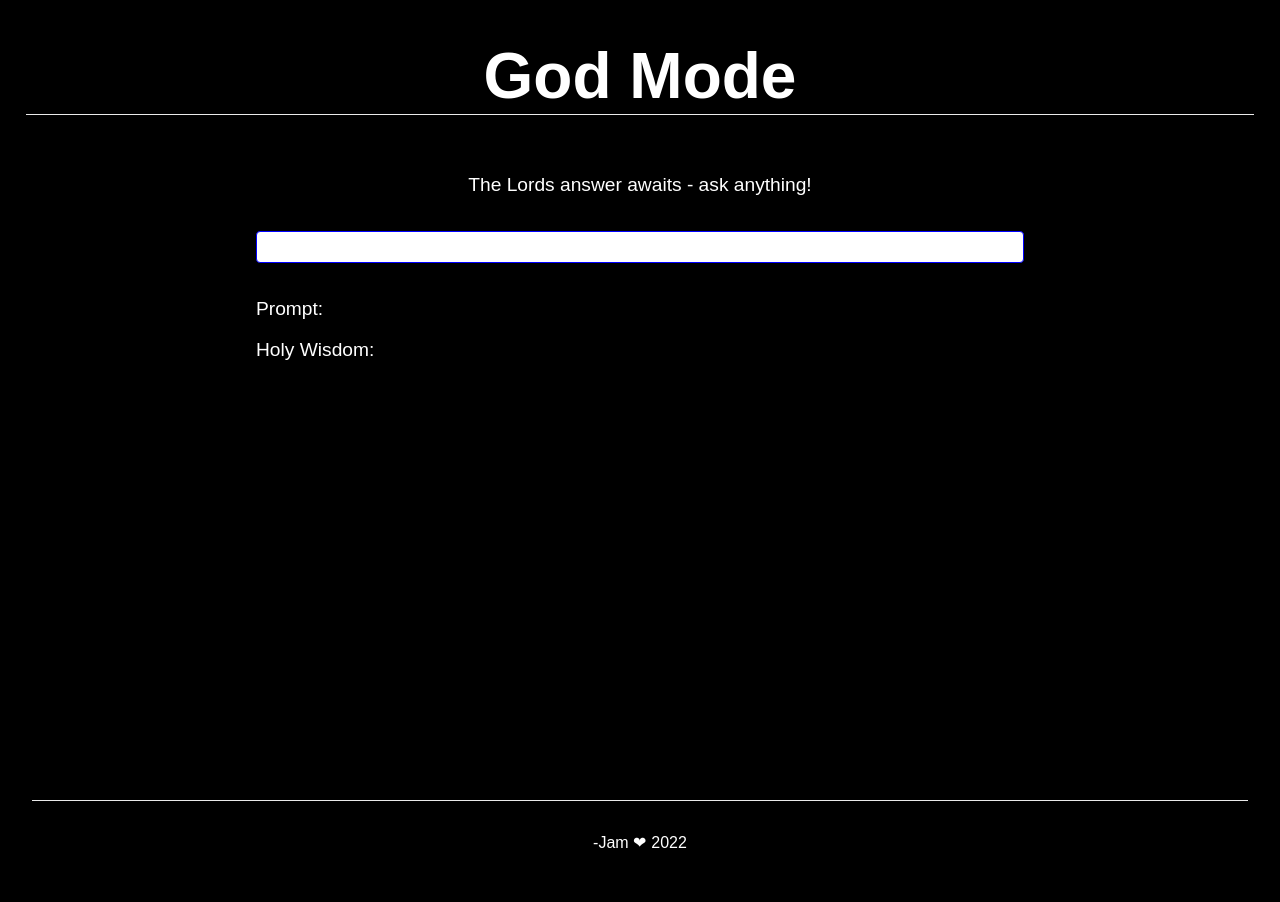
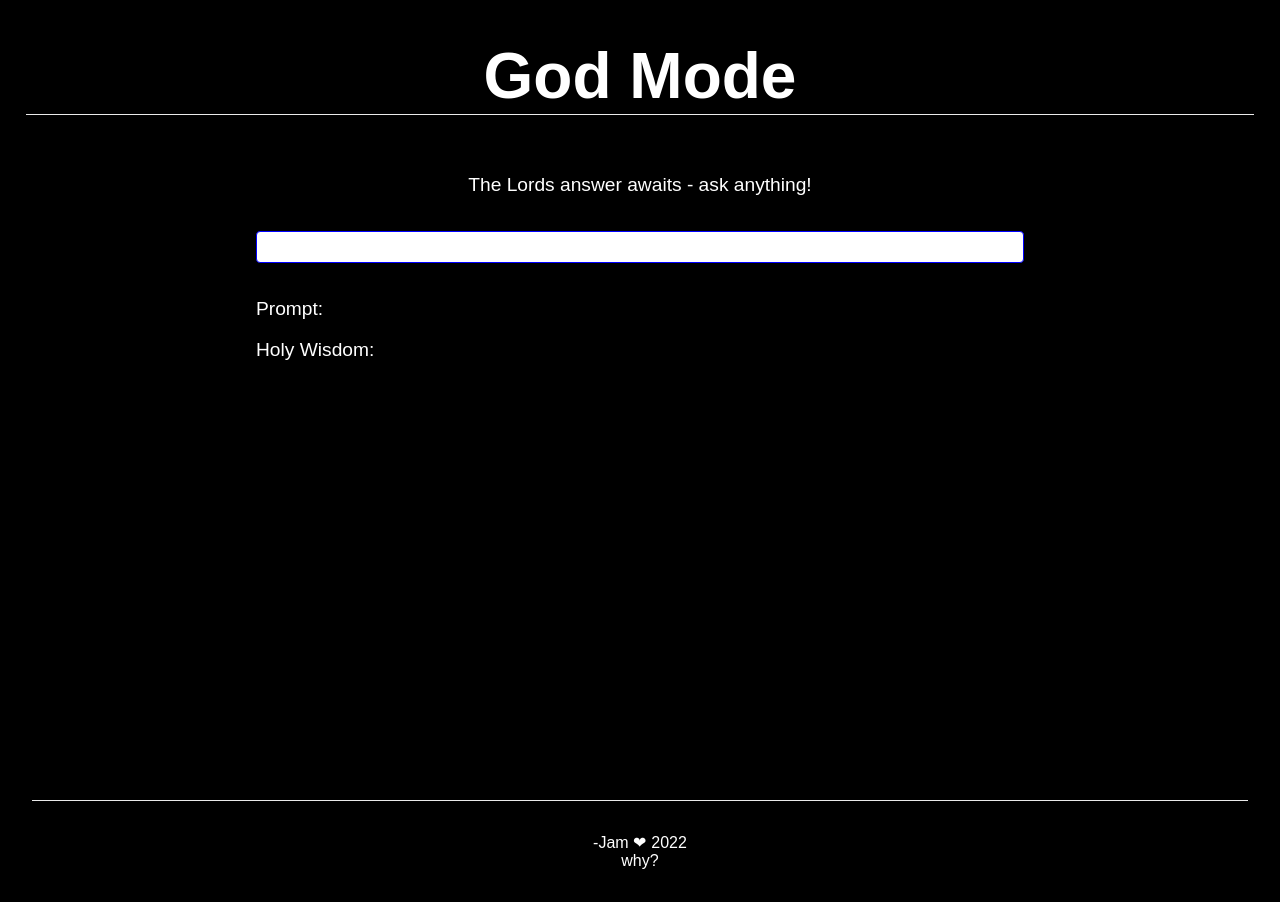
Before and after one commit to jamesonarnett/OpenAI-GPT3-playground, a Next.js app: page / in a window 1280 px wide. Built offline with nearby package versions, Linux system fonts and the light colour scheme.

Commit message:
readMe update

```diff
--- a/pages/index.tsx
+++ b/pages/index.tsx
@@ -89,7 +89,7 @@ export default function Home() {
         <meta
           name="viewport"
           content="width=device-width, initial-scale=1.0, maximum-scale=1.0, user-scalable=0"
-        ></meta>
+        />
         <link rel="icon" href="/favicon.ico" />
       </Head>
 
@@ -150,6 +150,7 @@ export default function Home() {
           >
             -Jam &#10084; <span style={{ marginLeft: ".3rem" }}>{year}</span>
           </a>
+          <p style={{ textAlign: "center" }}>why?</p>
         </p>
       </footer>
     </div>
```
Also changed, not shown: 1 other file (tests, documents, lock files or other folders).
